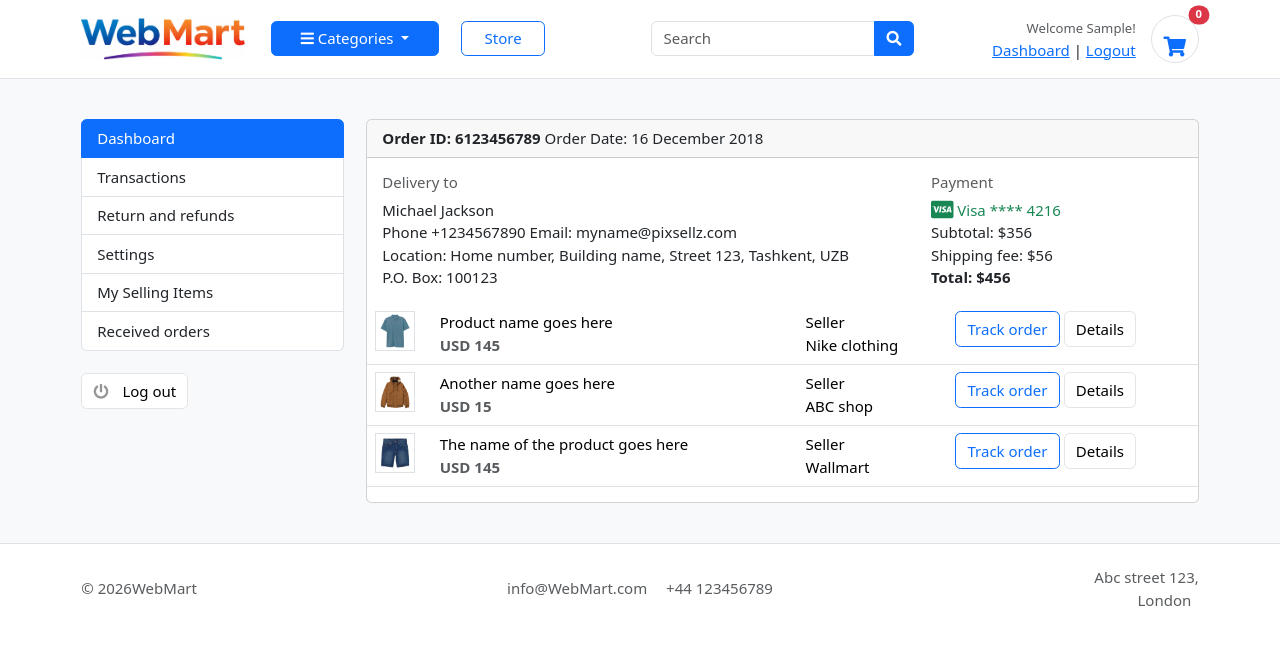
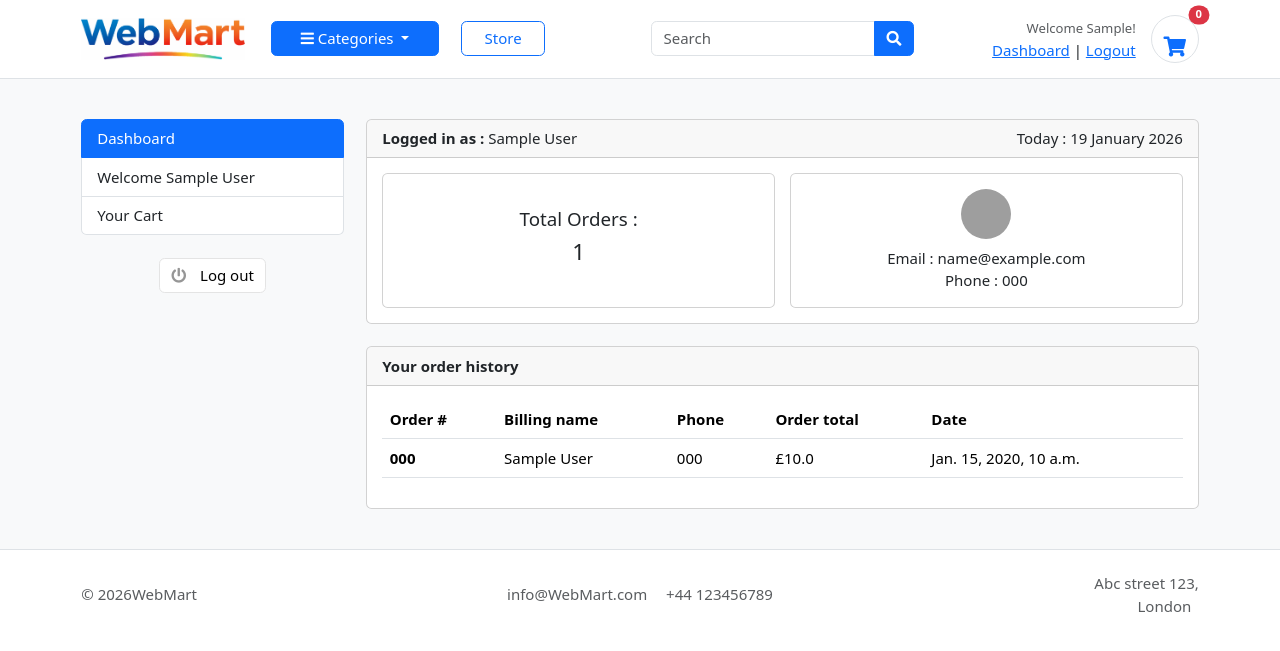
Before and after one commit to sheenaanto/WebMart, a Django app: page /accounts/dashboard/ in a window 1280 px wide. Shown: the part 54-705 px from the top of the page. Run offline with Django 4.2, Linux system fonts and the light colour scheme; a user stored in the database is signed in; tables that the repository leaves empty hold one stand-in row (values such as "Sample post"); some web fonts are replaced; grey boxes are pictures that could not be loaded.

Commit message:
Add dashboard functionality

```diff
--- a/accounts/views.py
+++ b/accounts/views.py
@@ -6,6 +6,7 @@
 
 from carts.models import Cart, CartItem
 from carts.views import _cart_id
+from orders.models import Order
 # Create your views here.
 
 
@@ -63,7 +64,7 @@
 
             auth.login(request, user)
             messages.success(request, "You are now logged in.")
-            return redirect('dashboard')
+            return redirect('home')
         else:
             messages.error(request, "Invalid login credentials")
             return redirect('login')
@@ -80,4 +81,12 @@
 
 @login_required(login_url='login')
 def dashboard(request):
-    return render(request, 'accounts/dashboard.html')
+    orders = Order.objects.order_by('-created_on').filter(
+        user_id=request.user.id, is_ordered=True)
+    order_count = orders.count()
+
+    context = {
+        'orders': orders,
+        'order_count': order_count,
+    }
+    return render(request, 'accounts/dashboard.html', context)
--- a/templates/accounts/dashboard.html
+++ b/templates/accounts/dashboard.html
@@ -8,110 +8,112 @@
       <aside class="col-md-3">
         <!--   SIDEBAR   -->
         <ul class="list-group">
-          <a class="list-group-item active" href="#"> Dashboard </a>
-          <a class="list-group-item" href="#"> Transactions </a>
-          <a class="list-group-item" href="#"> Return and refunds </a>
-          <a class="list-group-item" href="#">Settings </a>
-          <a class="list-group-item" href="#"> My Selling Items </a>
-          <a class="list-group-item" href="#"> Received orders </a>
+          <a class="list-group-item active" href="#">Dashboard</a>
+
+          <label class="list-group-item">
+            Welcome {{ user.first_name|capfirst }} {{ user.last_name|capfirst }}
+          </label>
+
+          <a class="list-group-item" href="{% url 'storecart' %}">
+            Your Cart
+          </a>
         </ul>
+
         <br />
-        <a class="btn btn-light btn-block" href="{% url 'logout' %}">
-          <i class="fa fa-power-off"></i> <span class="text">Log out</span>
-        </a>
+        <div class="text-center">
+          <a class="btn btn-light btn-block" href="{% url 'logout' %}">
+            <i class="fa fa-power-off"></i> <span class="text">Log out</span>
+          </a>
+        </div>
         <!--   SIDEBAR .//END   -->
       </aside>
       <main class="col-md-9">
         <article class="card">
+          <header class="card-header d-flex justify-content-between">
+            <span>
+              <strong class="d-inline-block mr-3">Logged in as :</strong>
+              {{ user.first_name|capfirst }} {{ user.last_name|capfirst }}
+            </span>
+
+            <span>Today : {% now "d F Y" %}</span>
+          </header>
+
+          <div class="card-body">
+            <div class="row g-3">
+              <!-- Total Orders -->
+              <div class="col-md-6 d-flex">
+                <div class="card text-center h-100 w-100">
+                  <div
+                    class="card-body d-flex flex-column justify-content-center align-items-center"
+                  >
+                    <h5 class="card-title">Total Orders :</h5>
+                    <h4>{{ order_count }}</h4>
+                  </div>
+                </div>
+              </div>
+
+              <!-- User Info -->
+              <div class="col-md-6 d-flex">
+                <div class="card text-center h-100 w-100">
+                  <div class="card-body">
+                    <img
+                      src="https://w3schools.com/howto/img_avatar.png"
+                      alt="User Avatar"
+                      width="50"
+                      height="50"
+                      class="rounded-circle mb-2"
+                    />
+                    <p class="mb-0">Email : {{ user.email }}</p>
+                    <p class="mb-0">Phone : {{ user.phone_number }}</p>
+                  </div>
+                </div>
+              </div>
+            </div>
+          </div>
+
+          <!-- table-responsive .end// -->
+        </article>
+        <br />
+        <article class="card">
           <header class="card-header">
-            <strong class="d-inline-block mr-3">Order ID: 6123456789</strong>
-            <span>Order Date: 16 December 2018</span>
+            <strong class="d-inline-block mr-3">Your order history</strong>
           </header>
           <div class="card-body">
             <div class="row">
-              <div class="col-md-8">
-                <h6 class="text-muted">Delivery to</h6>
-                <p>
-                  Michael Jackson <br />
-                  Phone +1234567890 Email: myname@pixsellz.com <br />
-                  Location: Home number, Building name, Street 123, Tashkent,
-                  UZB <br />
-                  P.O. Box: 100123
-                </p>
-              </div>
-              <div class="col-md-4">
-                <h6 class="text-muted">Payment</h6>
-                <span class="text-success">
-                  <i class="fab fa-lg fa-cc-visa"></i>
-                  Visa **** 4216
-                </span>
-                <p>
-                  Subtotal: $356 <br />
-                  Shipping fee: $56 <br />
-                  <span class="b">Total: $456 </span>
-                </p>
+              <div class="col-md-12">
+                <table class="table table-hover">
+                  <thead>
+                    <tr>
+                      <th scope="col">Order #</th>
+                      <th scope="col">Billing name</th>
+                      <th scope="col">Phone</th>
+                      <th scope="col">Order total</th>
+                      <th scope="col">Date</th>
+                    </tr>
+                  </thead>
+                  <tbody>
+                    {% if orders.count == 0 %}
+                    <tr>
+                      <td colspan="5" class="text-center">
+                        You have no orders.
+                      </td>
+                    </tr>
+                    {% else %} {% for order in orders %}
+                    <tr>
+                      <th scope="row">{{ order.order_number}}</th>
+                      <td>{{ order.full_name }}</td>
+                      <td>{{ order.phone }}</td>
+                      <td>£{{ order.order_total }}</td>
+                      <td>{{ order.created_on }}</td>
+                    </tr>
+                    {% endfor %}{% endif %}
+                  </tbody>
+                </table>
               </div>
             </div>
-            <!-- row.// -->
           </div>
-          <!-- card-body .// -->
-          <div class="table-responsive">
-            <table class="table table-hover">
-              <tr>
-                <td width="65">
-                  <img src="../images/items/1.jpg" class="img-xs border" />
-                </td>
-                <td>
-                  <p class="title mb-0">Product name goes here</p>
-                  <var class="price text-muted">USD 145</var>
-                </td>
-                <td>
-                  Seller <br />
-                  Nike clothing
-                </td>
-                <td width="250">
-                  <a href="#" class="btn btn-outline-primary">Track order</a>
-                  <a href="#" class="btn btn-light"> Details </a>
-                </td>
-              </tr>
-              <tr>
-                <td>
-                  <img src="../images/items/2.jpg" class="img-xs border" />
-                </td>
-                <td>
-                  <p class="title mb-0">Another name goes here</p>
-                  <var class="price text-muted">USD 15</var>
-                </td>
-                <td>
-                  Seller <br />
-                  ABC shop
-                </td>
-                <td>
-                  <a href="#" class="btn btn-outline-primary">Track order</a>
-                  <a href="#" class="btn btn-light"> Details </a>
-                </td>
-              </tr>
-              <tr>
-                <td>
-                  <img src="../images/items/3.jpg" class="img-xs border" />
-                </td>
-                <td>
-                  <p class="title mb-0">The name of the product goes here</p>
-                  <var class="price text-muted">USD 145</var>
-                </td>
-                <td>
-                  Seller <br />
-                  Wallmart
-                </td>
-                <td>
-                  <a href="#" class="btn btn-outline-primary">Track order</a>
-                  <a href="#" class="btn btn-light"> Details </a>
-                </td>
-              </tr>
-            </table>
-          </div>
-          <!-- table-responsive .end// -->
         </article>
+
         <!-- order-group.// -->
       </main>
     </div>
--- a/templates/includes/navbar.html
+++ b/templates/includes/navbar.html
@@ -121,7 +121,7 @@
               >Welcome {{ user.first_name |capfirst}}!</small
             >
             <div>
-              <a href="#">Dashboard</a> |
+              <a href="{% url 'dashboard' %}">Dashboard</a> |
               <a href="{% url 'logout' %}">Logout</a>
             </div>
           </div>
```
